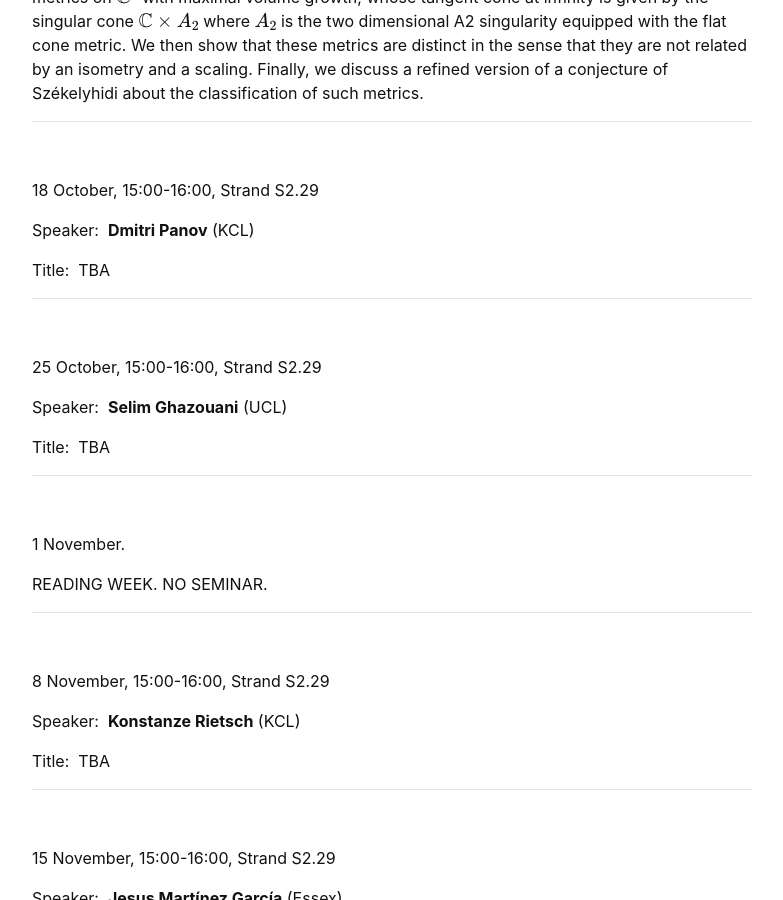
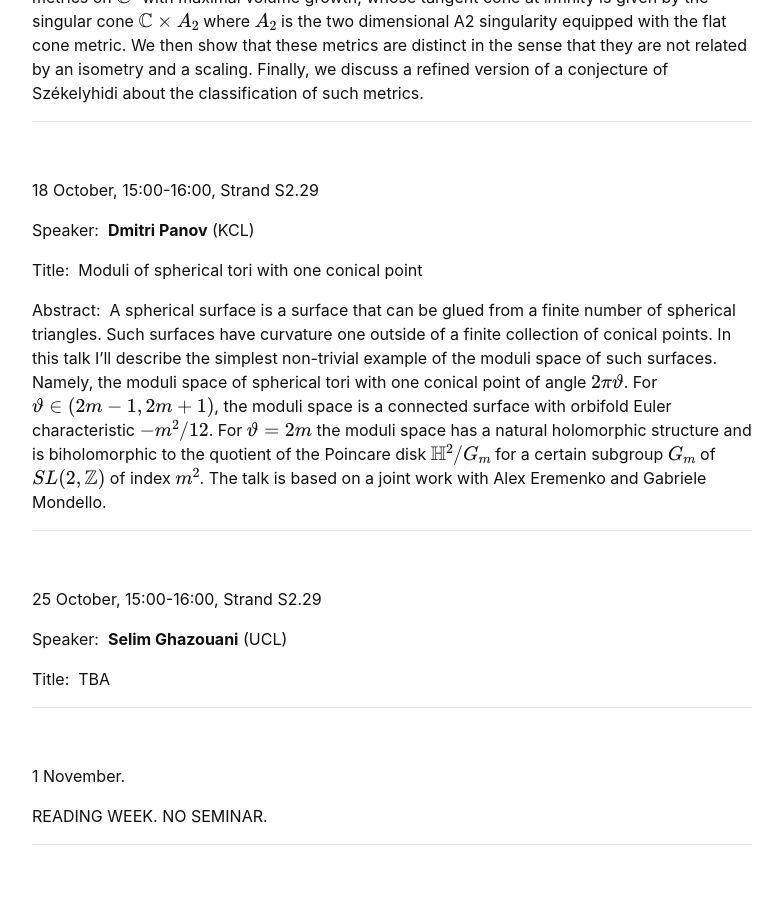
Before and after one commit to kcl-geometry-seminar/kcl-geometry-seminar.github.io, a Jekyll site: the page built from pages/index.md, in a window 1280 px wide and 900 px high, scrolled down 769 px. Shown: the whole window, without its empty margins (248-1031 px from the left). Built offline with Jekyll 4.4.1, drawn with Linux system fonts in a browser that asks for light colours; formulas are drawn with MathJax 3; a script that is not in the unit is left out.

Commit message:
added Dima's abstract

```diff
--- a/pages/index.md
+++ b/pages/index.md
@@ -36,7 +36,11 @@ Abstract:&nbsp; Generalizing Sékelyhidi's construction, we construct a new fami
 
 Speaker:&nbsp; **Dmitri Panov** (KCL)
 
-Title:&nbsp; TBA
+Title:&nbsp; Moduli of spherical tori with one conical point
+
+Abstract:&nbsp; A spherical surface is a surface that can be glued from a finite number of spherical triangles. Such surfaces have curvature one outside of a finite collection of conical points. In this talk I'll describe the simplest non-trivial example of the moduli space of such surfaces. Namely, the moduli space of spherical tori with one conical point of angle $2\pi\vartheta$. For $\vartheta \in (2m-1, 2m+1)$, the moduli space is a connected surface with orbifold Euler characteristic $-m^2/12$. For $\vartheta = 2m$ the moduli space has a natural holomorphic structure and is biholomorphic to the quotient of the Poincare disk
+$\mathbb{H}^2/G_m$  for a certain subgroup $G_m$ of $SL(2,\mathbb{Z})$ of index $m^2$.
+The talk is based on a joint work with Alex Eremenko and Gabriele Mondello.
 
 -----------------------------------------------------------
 <br />
```
